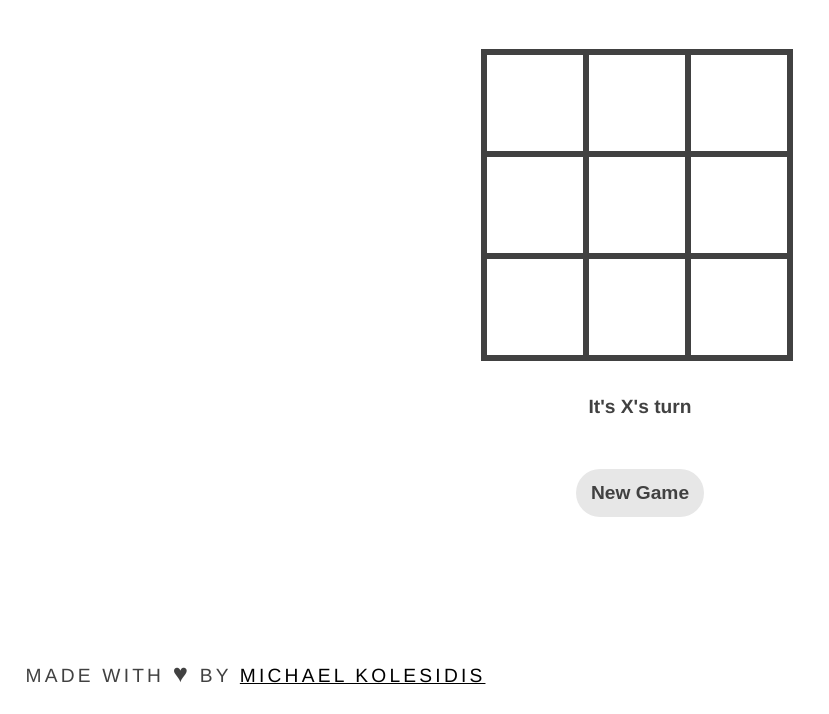
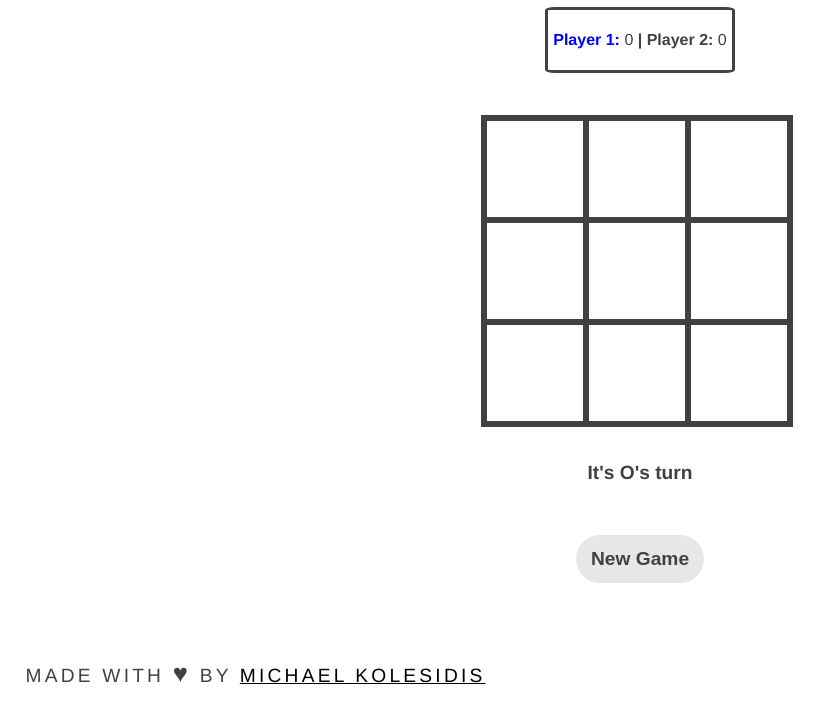
Before and after one commit to cop4808-spring-2023-fullstack-web/hw3-tic-tac-toe-js-NocturnalProgrammerJay, a plain HTML site: page index.html in a window 1280 px wide. Shown: the part 86-800 px from the top of the page, without its empty margins (0-829 px from the left). Drawn offline with Linux system fonts and the light colour scheme.

Commit message:
Created status bar

```diff
--- a/index.html
+++ b/index.html
@@ -10,6 +10,7 @@
 
   <body>
     <div class="header">Tic-Tac-Toe</div>
+    <div class="players"></div>
     <div class="container">
       <div class="cell" data-cell-index="0"></div>
       <div class="cell" data-cell-index="1"></div>
--- a/script/tic-tac-toe.js
+++ b/script/tic-tac-toe.js
@@ -1,10 +1,45 @@
 const statusDisplay = document.querySelector(".status");
 
-const randomPlayerChoice = Math.floor(Math.random() * 10 + 1);
+const randomPlayerChoice = () => Math.floor(Math.random() * 10 + 1);
 
 let gameActive = true;
-let currentPlayer = randomPlayerChoice % 2 == 0 ? "X" : "O";
+let currentPlayer = randomPlayerChoice() % 2 == 0 ? "X" : "O";
 let gameState = ["", "", "", "", "", "", "", "", ""];
+
+let player1 = currentPlayer;
+let player2 = currentPlayer === "X" ? "O" : "X";
+
+console.log(player1, player2);
+
+const scoreBoard = { player1: 0, player2: 0 };
+
+// Build status bar
+// const board = document.createElement("div").appendChild(statusBar);
+const statusBar = document.querySelector(".players");
+
+const buildScoreBoard = () => {
+  let player1Color;
+  let player2Color;
+
+  if (currentPlayer === player1) {
+    player1Color = "blue";
+    player2Color = "";
+  }
+
+  if (currentPlayer === player2) {
+    player1Color = "";
+    player2Color = "red";
+  }
+
+  statusBar.style.height = "50px";
+  statusBar.style.padding = "5px";
+  statusBar.style.border = "solid #414141";
+  statusBar.style.width = statusBar.previousSibling.width;
+  statusBar.style.borderRadius = "5%";
+  statusBar.innerHTML = `<p> <b style="color:${player1Color}">Player 1:</b> ${scoreBoard.player1} <b>|</b> <b style="color:${player2Color}">Player 2:</b> ${scoreBoard.player2} </p>`;
+};
+
+buildScoreBoard();
 
 const winningMessage = () => `Player ${currentPlayer} has won!`;
 const drawMessage = () => `Game ended in a draw!`;
@@ -31,6 +66,7 @@ function handleCellPlayed(clickedCell, clickedCellIndex) {
 function handlePlayerChange() {
   currentPlayer = currentPlayer === "X" ? "O" : "X";
   statusDisplay.innerHTML = currentPlayerTurn();
+  buildScoreBoard();
 }
 
 function handleResultValidation() {
@@ -50,17 +86,28 @@ function handleResultValidation() {
   }
 
   if (roundWon) {
+    if (currentPlayer === player1) {
+      scoreBoard.player1 += 1;
+    }
+
+    if (currentPlayer === player2) {
+      scoreBoard.player2 += 1;
+    }
+
     statusDisplay.innerHTML = winningMessage();
     gameActive = false;
     statusDisplay.style.color = "rgb(251,100,204)";
+    buildScoreBoard();
     return;
   }
 
   let roundDraw = !gameState.includes("");
+
   if (roundDraw) {
     statusDisplay.innerHTML = drawMessage();
     gameActive = false;
     statusDisplay.style.color = "rgb(251,100,204)";
+    buildScoreBoard();
     return;
   }
 
@@ -85,7 +132,11 @@ function handleRestartGame() {
   gameActive = true;
   currentPlayer = "X";
   gameState = ["", "", "", "", "", "", "", "", ""];
+
   statusDisplay.style.color = "rgb(65, 65, 65)";
+
+  // currentPlayer = randomPlayerChoice() % 2 == 0 ? "X" : "O";
+
   statusDisplay.innerHTML = currentPlayerTurn();
   document.querySelectorAll(".cell").forEach((cell) => (cell.innerHTML = ""));
 }
--- a/styles/style.css
+++ b/styles/style.css
@@ -5,7 +5,7 @@ body {
 }
 
 body {
-    color: rgb(65, 65, 65);
+    color: #414141;
     background-color: rgb(255, 255, 255);
     font-family: Helvetica, sans-serif;
     display: flex;
```
